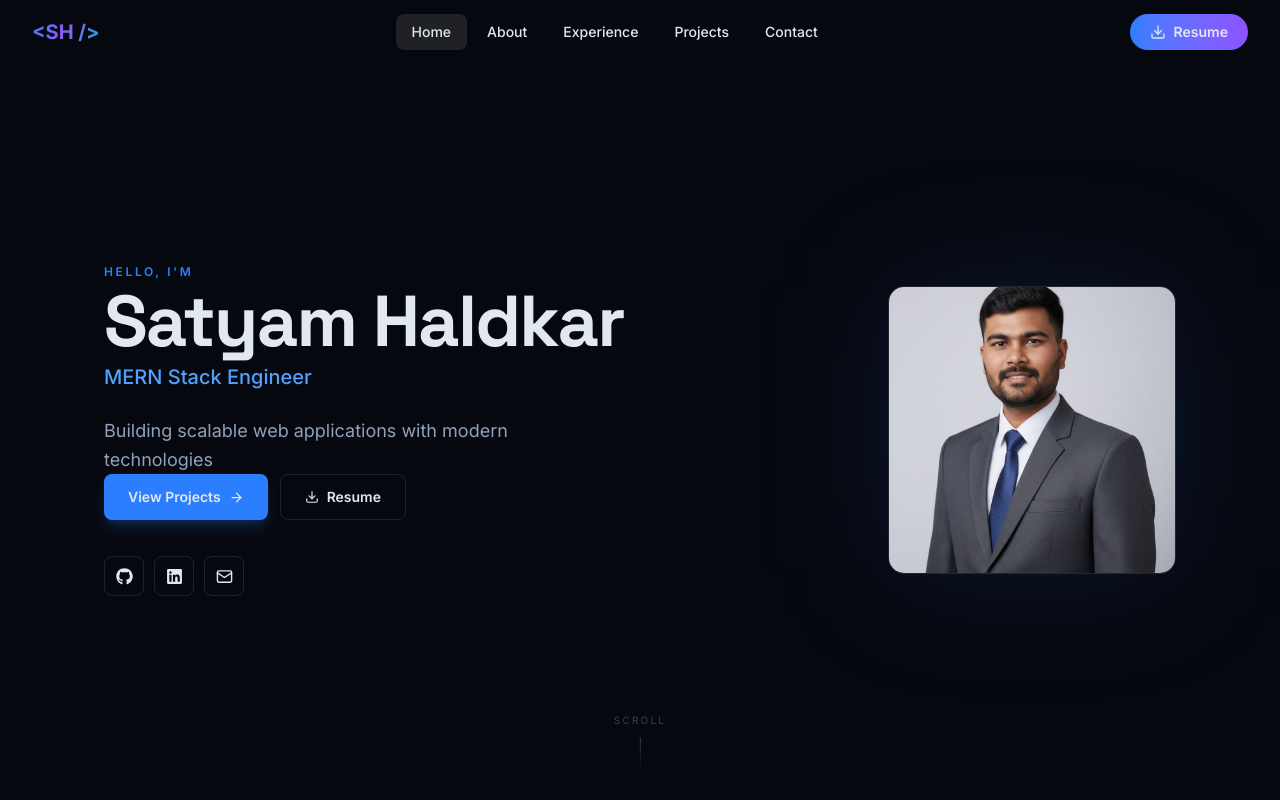
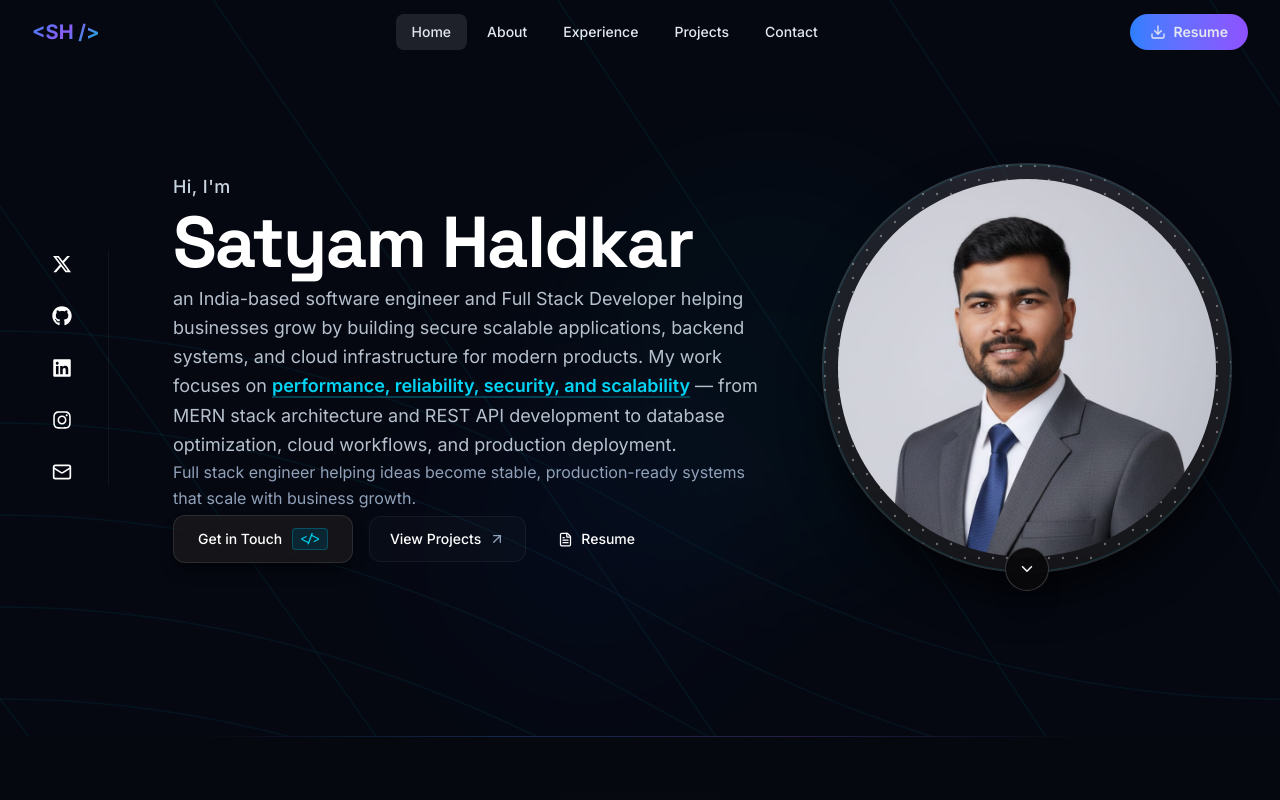
Before and after one commit to satyam18x/Portfolio, a Next.js app: page / in a window 1280 px wide. Shown: the top 800 px of the page. Built offline with nearby package versions, Linux system fonts and the light colour scheme.

Commit message:
hero section

```diff
--- a/src/app/globals.css
+++ b/src/app/globals.css
@@ -21,6 +21,16 @@
   /* Fonts — set by next/font in layout.tsx */
   --font-display: var(--font-space-grotesk), 'Space Grotesk', system-ui, sans-serif;
   --font-body: var(--font-inter), 'Inter', system-ui, sans-serif;
+  --font-code: var(--font-mono), 'JetBrains Mono', 'Fira Code', monospace;
+
+  /* Hero Editor Theme */
+  --bg-ink: #0B0F14;
+  --bg-panel: #10151C;
+  --hero-text-primary: #E6EDF3;
+  --hero-text-muted: #7D8590;
+  --accent-amber: #FFB454;
+  --accent-teal: #5CCFE6;
+  --accent-coral: #F07178;
 }
 
 /* Custom Properties */
@@ -236,3 +246,215 @@ section:nth-child(even) {
 
 /* Focus Visible */
 :focus-visible { outline: 2px solid var(--accent); outline-offset: 3px; border-radius: 4px; }
+
+/* ====================
+   Hero — Code Editor Theme
+   ==================== */
+
+/* Dot grid background */
+.hero-dot-grid {
+  background-image: radial-gradient(circle, rgba(125, 133, 144, 0.12) 1px, transparent 1px);
+  background-size: 24px 24px;
+}
+
+/* Editor window shell */
+.editor-window {
+  background: var(--bg-panel);
+  border: 1px solid rgba(255, 255, 255, 0.06);
+  border-radius: 12px;
+  overflow: hidden;
+  box-shadow:
+    0 4px 24px rgba(0, 0, 0, 0.4),
+    0 0 0 1px rgba(255, 255, 255, 0.03);
+}
+
+/* Tab bar */
+.editor-tab-bar {
+  display: flex;
+  align-items: center;
+  gap: 12px;
+  padding: 10px 16px;
+  background: rgba(0, 0, 0, 0.25);
+  border-bottom: 1px solid rgba(255, 255, 255, 0.05);
+}
+
+.editor-tab {
+  display: inline-flex;
+  align-items: center;
+  gap: 6px;
+  padding: 4px 14px;
+  border-radius: 6px;
+  font-family: var(--font-code);
+  font-size: 12px;
+  color: var(--hero-text-primary);
+  background: rgba(255, 255, 255, 0.04);
+  border: 1px solid rgba(255, 255, 255, 0.06);
+}
+
+.unsaved-dot {
+  display: inline-block;
+  width: 6px;
+  height: 6px;
+  border-radius: 50%;
+  background: var(--hero-text-primary);
+  opacity: 0.7;
+}
+
+/* Syntax highlighting */
+.syn-comment {
+  color: var(--hero-text-muted);
+  font-style: italic;
+  font-size: 0.85em;
+  line-height: 1.7;
+}
+.syn-keyword { color: var(--hero-text-muted); }
+.syn-variable { color: var(--hero-text-primary); }
+.syn-property { color: var(--accent-teal); }
+.syn-string { color: var(--accent-amber); }
+.syn-punctuation { color: var(--hero-text-muted); opacity: 0.7; }
+.syn-type { color: var(--accent-coral); }
+
+/* Line numbers gutter */
+.line-number {
+  color: var(--hero-text-muted);
+  opacity: 0.4;
+  user-select: none;
+  font-family: var(--font-code);
+  font-size: 12px;
+  text-align: right;
+  min-width: 24px;
+  flex-shrink: 0;
+}
+
+/* Blinking caret */
+@keyframes blink-caret {
+  0%, 100% { opacity: 1; }
+  50% { opacity: 0; }
+}
+.editor-caret {
+  display: inline-block;
+  width: 2px;
+  height: 1.1em;
+  background: var(--accent-amber);
+  animation: blink-caret 1.1s step-end infinite;
+  vertical-align: text-bottom;
+  margin-left: 2px;
+}
+
+/* Hero CTA buttons */
+.hero-btn-primary {
+  display: inline-flex;
+  align-items: center;
+  gap: 8px;
+  padding: 10px 24px;
+  border-radius: 8px;
+  font-size: 14px;
+  font-weight: 600;
+  background: var(--accent-amber);
+  color: var(--bg-ink);
+  border: none;
+  cursor: pointer;
+  transition: all 0.2s ease;
+  text-decoration: none;
+}
+.hero-btn-primary:hover {
+  box-shadow: 0 0 20px rgba(255, 180, 84, 0.3), 0 0 40px rgba(255, 180, 84, 0.1);
+  transform: translateY(-1px);
+}
+.hero-btn-primary:focus-visible {
+  outline: 2px solid var(--accent-amber);
+  outline-offset: 3px;
+}
+
+.hero-btn-secondary {
+  display: inline-flex;
+  align-items: center;
+  gap: 8px;
+  padding: 10px 24px;
+  border-radius: 8px;
+  font-size: 14px;
+  font-weight: 600;
+  background: var(--bg-panel);
+  color: var(--hero-text-primary);
+  border: 1px solid rgba(255, 255, 255, 0.1);
+  cursor: pointer;
+  transition: all 0.2s ease;
+  text-decoration: none;
+}
+.hero-btn-secondary:hover {
+  background: rgba(92, 207, 230, 0.08);
+  border-color: rgba(92, 207, 230, 0.3);
+}
+.hero-btn-secondary:focus-visible {
+  outline: 2px solid var(--accent-teal);
+  outline-offset: 3px;
+}
+
+/* Hero social icon */
+.hero-social {
+  display: flex;
+  align-items: center;
+  justify-content: center;
+  width: 40px;
+  height: 40px;
+  border-radius: 8px;
+  border: 1px solid rgba(255, 255, 255, 0.08);
+  color: var(--hero-text-muted);
+  transition: all 0.2s ease;
+}
+.hero-social:hover {
+  color: var(--accent-teal);
+  border-color: rgba(92, 207, 230, 0.3);
+  background: rgba(92, 207, 230, 0.06);
+}
+.hero-social:focus-visible {
+  outline: 2px solid var(--accent-teal);
+  outline-offset: 3px;
+}
+
+/* Preview pane */
+.preview-pane {
+  background: var(--bg-panel);
+  border: 1px solid rgba(255, 255, 255, 0.06);
+  border-radius: 10px;
+  overflow: hidden;
+  box-shadow: 0 0 30px rgba(92, 207, 230, 0.06);
+}
+.preview-header {
+  display: flex;
+  align-items: center;
+  gap: 8px;
+  padding: 8px 12px;
+  background: rgba(0, 0, 0, 0.2);
+  border-bottom: 1px solid rgba(255, 255, 255, 0.04);
+}
+.preview-label {
+  font-family: var(--font-code);
+  font-size: 11px;
+  color: var(--hero-text-muted);
+  margin-left: 4px;
+}
+
+/* Cursor-following radial glow */
+.hero-glow {
+  position: absolute;
+  inset: 0;
+  pointer-events: none;
+  background: radial-gradient(
+    600px circle at var(--glow-x, 50%) var(--glow-y, 50%),
+    rgba(92, 207, 230, 0.06),
+    transparent 60%
+  );
+  transition: background 0.15s ease;
+}
+
+/* Reduced motion */
+@media (prefers-reduced-motion: reduce) {
+  .editor-caret {
+    animation: none;
+    opacity: 1;
+  }
+  .hero-glow {
+    display: none;
+  }
+}
--- a/src/components/Hero.tsx
+++ b/src/components/Hero.tsx
@@ -1,177 +1,235 @@
 "use client";
 
 import { motion } from "framer-motion";
-import { TypeAnimation } from "react-type-animation";
-import { Mail, Download, ArrowRight } from "lucide-react";
-import { FaGithub, FaLinkedin } from "react-icons/fa";
+import { Mail, ChevronDown, Code, ArrowUpRight, FileText } from "lucide-react";
+import { FaGithub, FaLinkedin, FaInstagram, FaXTwitter, FaTelegram } from "react-icons/fa6";
 import Image from "next/image";
 import Link from "next/link";
-import { personalInfo, typingRoles } from "@/data/portfolio";
+import { personalInfo } from "@/data/portfolio";
 
 const fadeUp = (delay = 0) => ({
-  initial: { opacity: 0, y: 18 },
+  initial: { opacity: 0, y: 22 },
   animate: { opacity: 1, y: 0 },
-  transition: { duration: 0.5, delay, ease: "easeOut" as const },
+  transition: { duration: 0.6, delay, ease: [0.22, 1, 0.36, 1] },
 });
 
 export default function Hero() {
-  const typingSequence = typingRoles.flatMap((role) => [role, 2200]);
+  const socialLinks = [
+    { icon: FaXTwitter, href: personalInfo.twitter || "https://x.com", label: "X / Twitter" },
+    { icon: FaGithub, href: personalInfo.github, label: "GitHub" },
+    { icon: FaLinkedin, href: personalInfo.linkedin, label: "LinkedIn" },
+    { icon: FaInstagram, href: "https://instagram.com", label: "Instagram" },
+    { icon: Mail, href: `mailto:${personalInfo.email}`, label: "Email" },
+  ];
 
   return (
     <section
       id="home"
       aria-label="Introduction"
-      className="relative min-h-screen flex items-center pt-[60px]"
+      className="relative min-h-[92vh] flex items-center justify-center overflow-hidden bg-[#050811] text-white pt-24 pb-16 lg:py-28"
     >
-      <div className="mx-auto max-w-6xl w-full px-5 sm:px-8 lg:px-10 py-24 lg:py-32">
-        <div className="flex flex-col-reverse lg:flex-row items-center gap-14 lg:gap-24">
+      {/* ── Perspective 3D Wireframe Mesh Background ── */}
+      <div className="absolute inset-0 pointer-events-none overflow-hidden opacity-35">
+        <svg
+          className="absolute w-[200%] h-[200%] -left-[50%] -top-[30%] stroke-cyan-500/20"
+          xmlns="http://www.w3.org/2000/svg"
+          fill="none"
+          viewBox="0 0 1200 800"
+          preserveAspectRatio="none"
+        >
+          <defs>
+            <radialGradient id="meshGradient" cx="50%" cy="40%" r="50%">
+              <stop offset="0%" stopColor="#06b6d4" stopOpacity="0.4" />
+              <stop offset="60%" stopColor="#3b82f6" stopOpacity="0.15" />
+              <stop offset="100%" stopColor="#000000" stopOpacity="0" />
+            </radialGradient>
+          </defs>
+          <path
+            d="M0,400 Q300,200 600,400 T1200,400 M0,450 Q300,250 600,450 T1200,450 M0,500 Q300,300 600,500 T1200,500 M0,550 Q300,350 600,550 T1200,550 M0,600 Q300,400 600,600 T1200,600 M0,650 Q300,450 600,650 T1200,650 M0,700 Q300,500 600,700 T1200,700 M0,750 Q300,550 600,750 T1200,750"
+            strokeWidth="0.75"
+          />
+          <path
+            d="M100,200 Q300,500 500,800 M250,150 Q450,480 650,800 M400,120 Q600,460 800,800 M550,100 Q750,450 950,800 M700,90 Q900,440 1100,800 M850,90 Q1050,440 1250,800"
+            strokeWidth="0.75"
+          />
+        </svg>
 
-          {/* ── Left: Text Content ── */}
-          <div className="flex-1 text-center lg:text-left">
+        {/* Ambient radial glow highlights */}
+        <div className="absolute top-1/4 right-1/4 w-96 h-96 bg-cyan-500/10 rounded-full blur-3xl pointer-events-none" />
+        <div className="absolute bottom-10 left-1/3 w-80 h-80 bg-blue-600/10 rounded-full blur-3xl pointer-events-none" />
+      </div>
 
-            {/* Eyebrow */}
+      <div className="relative w-full max-w-7xl mx-auto px-5 sm:px-8 lg:px-12 flex flex-col lg:flex-row items-center gap-12 lg:gap-16">
+        {/* ── Left Social Vertical Sidebar (Desktop) ── */}
+        <motion.div
+          {...fadeUp(0.1)}
+          className="hidden md:flex lg:flex flex-col items-center gap-6 pr-4 lg:pr-8 border-r border-white/5"
+        >
+          {socialLinks.map((s, idx) => (
+            <motion.a
+              key={idx}
+              href={s.href}
+              target="_blank"
+              rel="noopener noreferrer"
+              aria-label={s.label}
+              whileHover={{ scale: 1.15, x: 2 }}
+              className="text-slate-400 hover:text-cyan-400 transition-colors p-1"
+            >
+              <s.icon size={20} />
+            </motion.a>
+          ))}
+        </motion.div>
+
+        {/* ── Main Content Area (Text) ── */}
+        <div className="flex-1 text-left">
           <motion.p
-              {...fadeUp(0.1)}
-              className="text-xs font-semibold uppercase tracking-[0.22em] text-blue-500 mb-5"
+            {...fadeUp(0.15)}
+            className="text-base sm:text-lg font-medium text-slate-300 mb-2 tracking-wide"
           >
-              Hello, I&apos;m
+            Hi, I&apos;m
           </motion.p>
 
-            {/* Name */}
           <motion.h1
-              {...fadeUp(0.2)}
-              className="text-5xl sm:text-6xl lg:text-[4.5rem] font-bold mb-5 leading-[1.1] tracking-tight"
+            {...fadeUp(0.25)}
+            className="text-5xl sm:text-6xl md:text-7xl font-extrabold text-white tracking-tight leading-[1.08] mb-6"
             style={{ fontFamily: "var(--font-display)" }}
           >
             {personalInfo.name}
           </motion.h1>
 
-            {/* Typing Roles */}
-            <motion.div
-              {...fadeUp(0.3)}
-              className="text-lg sm:text-xl font-medium text-slate-500 mb-6"
-              style={{ minHeight: "1.8rem" }}
+          <motion.p
+            {...fadeUp(0.35)}
+            className="text-base sm:text-lg text-slate-300/90 leading-relaxed max-w-2xl mb-4 font-normal"
           >
-              <TypeAnimation
-                sequence={typingSequence}
-                wrapper="span"
-                speed={52}
-                repeat={Infinity}
-                className="text-blue-400"
-              />
-            </motion.div>
-
-            {/* Tagline */}
-            <motion.p
-              {...fadeUp(0.4)}
-              className="text-base sm:text-lg text-slate-400 mb-10 max-w-[480px] mx-auto lg:mx-0 leading-relaxed"
-            >
-              {personalInfo.tagline}
+            an India-based software engineer and Full Stack Developer helping businesses grow by
+            building secure scalable applications, backend systems, and cloud infrastructure for modern
+            products. My work focuses on{" "}
+            <span className="text-cyan-400 font-semibold underline decoration-cyan-500/30 decoration-2 underline-offset-4">
+              performance, reliability, security, and scalability
+            </span>{" "}
+            — from MERN stack architecture and REST API development to database optimization,
+            cloud workflows, and production deployment.
           </motion.p>
 
-            {/* CTAs */}
+          <motion.p
+            {...fadeUp(0.45)}
+            className="text-sm sm:text-base text-slate-400 leading-relaxed max-w-2xl mb-8"
+          >
+            Full stack engineer helping ideas become stable, production-ready systems that scale with
+            business growth.
+          </motion.p>
+
+          {/* ── Action Buttons ── */}
           <motion.div
-              {...fadeUp(0.5)}
-              className="flex flex-wrap gap-3 justify-center lg:justify-start mb-9"
+            {...fadeUp(0.55)}
+            className="flex flex-wrap items-center gap-4 pt-1"
           >
             <Link
+              href="/#contact"
+              className="group inline-flex items-center gap-2.5 bg-zinc-900/90 hover:bg-zinc-800 text-white font-medium text-sm px-6 py-3 rounded-xl border border-white/10 hover:border-cyan-400/50 transition-all duration-200 shadow-lg shadow-black/40 hover:shadow-cyan-500/10"
+            >
+              <span>Get in Touch</span>
+              <span className="text-cyan-400 text-xs font-mono bg-cyan-950/60 border border-cyan-500/30 px-1.5 py-0.5 rounded">
+                &lt;/&gt;
+              </span>
+            </Link>
+
+            <Link
               href="/projects"
-                className="group inline-flex items-center gap-2 bg-blue-500 hover:bg-blue-400 text-white rounded-lg px-6 py-3 text-sm font-semibold transition-all duration-200 shadow-lg shadow-blue-500/20"
+              className="inline-flex items-center gap-2 text-slate-300 hover:text-white font-medium text-sm px-5 py-3 rounded-xl border border-white/5 hover:border-white/20 bg-white/[0.02] hover:bg-white/[0.05] transition-all"
             >
-                View Projects
-                <ArrowRight
-                  size={15}
-                  className="group-hover:translate-x-0.5 transition-transform"
-                />
+              <span>View Projects</span>
+              <ArrowUpRight size={16} className="text-slate-400" />
             </Link>
+
             <a
               href="/resume.pdf"
               download="Satyam_Haldkar_Resume.pdf"
-                className="inline-flex items-center gap-2 border border-white/[0.1] hover:border-blue-500/40 hover:bg-blue-500/[0.06] text-slate-300 hover:text-white rounded-lg px-6 py-3 text-sm font-semibold transition-all duration-200"
+              className="inline-flex items-center gap-2 text-slate-400 hover:text-cyan-300 font-medium text-sm px-4 py-3 transition-colors"
             >
-                <Download size={14} />
-                Resume
+              <FileText size={15} />
+              <span>Resume</span>
             </a>
           </motion.div>
 
-            {/* Social Icons */}
+          {/* ── Mobile Social Bar ── */}
           <motion.div
-              {...fadeUp(0.6)}
-              className="flex gap-2.5 justify-center lg:justify-start"
+            {...fadeUp(0.65)}
+            className="flex md:hidden items-center gap-5 mt-8 pt-6 border-t border-white/10"
           >
+            {socialLinks.map((s, idx) => (
               <a
-                href={personalInfo.github}
+                key={idx}
+                href={s.href}
                 target="_blank"
                 rel="noopener noreferrer"
-                aria-label="GitHub"
-                className="flex items-center justify-center w-10 h-10 rounded-lg border border-white/[0.1] text-slate-500 hover:text-white hover:border-blue-500/40 hover:bg-blue-500/[0.06] transition-all duration-200"
+                aria-label={s.label}
+                className="text-slate-400 hover:text-cyan-400 transition-colors p-1"
               >
-                <FaGithub size={17} />
+                <s.icon size={19} />
               </a>
-              <a
-                href={personalInfo.linkedin}
-                target="_blank"
-                rel="noopener noreferrer"
-                aria-label="LinkedIn"
-                className="flex items-center justify-center w-10 h-10 rounded-lg border border-white/[0.1] text-slate-500 hover:text-white hover:border-blue-500/40 hover:bg-blue-500/[0.06] transition-all duration-200"
-              >
-                <FaLinkedin size={17} />
-              </a>
-              <a
-                href={`mailto:${personalInfo.email}`}
-                aria-label="Email"
-                className="flex items-center justify-center w-10 h-10 rounded-lg border border-white/[0.1] text-slate-500 hover:text-white hover:border-blue-500/40 hover:bg-blue-500/[0.06] transition-all duration-200"
-              >
-                <Mail size={17} />
-              </a>
+            ))}
           </motion.div>
         </div>
 
-          {/* ── Right: Profile Photo ── */}
+        {/* ── Right Side: Circular Backdrop & Portrait Photo ── */}
         <motion.div
-            initial={{ opacity: 0, scale: 0.94 }}
+          initial={{ opacity: 0, scale: 0.92 }}
           animate={{ opacity: 1, scale: 1 }}
-            transition={{ duration: 0.6, delay: 0.15, ease: "easeOut" as const }}
-            className="flex-shrink-0"
+          transition={{ duration: 0.7, delay: 0.25, ease: [0.22, 1, 0.36, 1] }}
+          className="relative flex flex-col items-center justify-center flex-shrink-0"
         >
-            <div className="relative w-52 h-52 sm:w-60 sm:h-60 lg:w-72 lg:h-72">
-              {/* Subtle blue glow */}
-              <div
-                className="absolute inset-0 rounded-2xl blur-3xl"
-                style={{ background: "rgba(59,130,246,0.12)" }}
-              />
-              {/* Photo */}
-              <div className="relative w-full h-full rounded-2xl overflow-hidden border border-white/[0.1]">
+          {/* Main Circular Frame with Dot Matrix Pattern */}
+          <div className="relative w-72 h-72 sm:w-80 sm:h-80 md:w-96 md:h-96 lg:w-[410px] lg:h-[410px] flex items-center justify-center">
+            {/* Background Circular Perforated Dot Matrix Disc */}
+            <div className="absolute inset-0 rounded-full bg-gradient-to-b from-zinc-700/50 to-zinc-900/90 border border-white/10 overflow-hidden shadow-2xl shadow-black/80">
+              {/* Dot Pattern SVG */}
+              <svg
+                className="absolute inset-0 w-full h-full opacity-35"
+                xmlns="http://www.w3.org/2000/svg"
+              >
+                <defs>
+                  <pattern
+                    id="heroDotGrid"
+                    width="14"
+                    height="14"
+                    patternUnits="userSpaceOnUse"
+                  >
+                    <circle cx="2" cy="2" r="1.2" fill="#ffffff" />
+                  </pattern>
+                </defs>
+                <rect width="100%" height="100%" fill="url(#heroDotGrid)" />
+              </svg>
+
+              {/* Cyan subtle inner glow ring */}
+              <div className="absolute inset-0 rounded-full border border-cyan-500/20" />
+            </div>
+
+            {/* Profile Photo */}
+            <div className="relative w-[92%] h-[92%] rounded-full overflow-hidden z-10">
               <Image
                 src="/profilepic.jpg"
                 alt={`${personalInfo.name} — Full Stack Developer`}
                 fill
-                  className="object-cover"
+                className="object-cover object-top scale-105"
                 priority
-                  sizes="(max-width: 640px) 208px, (max-width: 1024px) 240px, 288px"
+                sizes="(max-width: 640px) 280px, (max-width: 1024px) 380px, 420px"
               />
             </div>
+
+            {/* Circular Scroll Down Button */}
+            <motion.a
+              href="#about"
+              animate={{ y: [0, 5, 0] }}
+              transition={{ duration: 2, repeat: Infinity, ease: "easeInOut" }}
+              aria-label="Scroll Down"
+              className="absolute -bottom-4 z-20 w-11 h-11 rounded-full bg-zinc-950/95 border border-white/20 hover:border-cyan-400 flex items-center justify-center text-slate-300 hover:text-cyan-400 transition-all shadow-xl hover:shadow-cyan-500/20 cursor-pointer"
+            >
+              <ChevronDown size={18} />
+            </motion.a>
           </div>
         </motion.div>
-
       </div>
-      </div>
-
-      {/* Scroll hint */}
-      <motion.div
-        initial={{ opacity: 0 }}
-        animate={{ opacity: 1 }}
-        transition={{ delay: 1.4 }}
-        className="absolute bottom-8 left-1/2 -translate-x-1/2 flex flex-col items-center gap-2"
-        aria-hidden="true"
-      >
-        <span className="text-[10px] text-slate-700 tracking-[0.22em] uppercase">Scroll</span>
-        <motion.div
-          animate={{ y: [0, 6, 0] }}
-          transition={{ duration: 1.6, repeat: Infinity, ease: "easeInOut" as const }}
-          className="w-px h-8 bg-gradient-to-b from-slate-700 to-transparent"
-        />
-      </motion.div>
     </section>
   );
 }
```
Also changed, not shown: src/app/layout.tsx (+9 -2 lines). Lines whose indentation alone changed are shown as unchanged.
